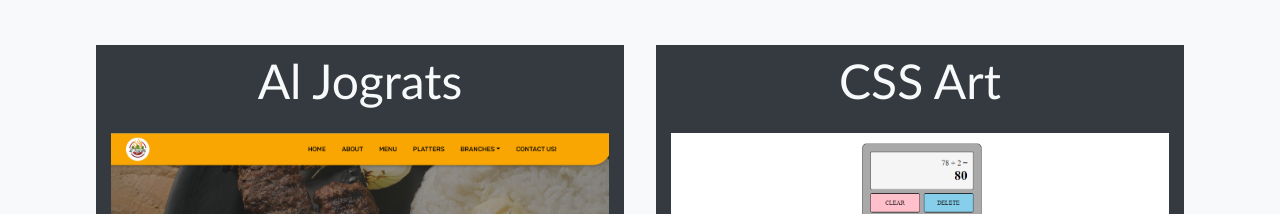
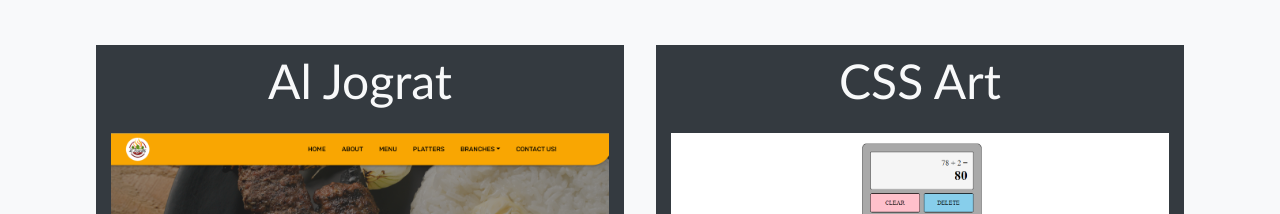
Before and after one commit to cjmacaraeg900/web-portfolio-ver2, a plain HTML site: page index.html in a window 1280 px wide. Shown: the part 1719-1933 px from the top of the page. Drawn offline with nearby package versions, Linux system fonts and the light colour scheme.

Commit message:
capstone updated

```diff
--- a/index.html
+++ b/index.html
@@ -139,7 +139,7 @@
 			        	<!-- Al Jograts Card -->
 			        	<div class="p-3 bg-light text-light col-lg-6">
 			        		<div class="bg-dark col-sm-12 col-md-12 col-lg-12">
-			        	    	<p class="plarge">Al Jograts</p>
+			        	    	<p class="plarge">Al Jograt</p>
 			        	    	<a href="https://aljogratspersiangrill.com/">
 			        	    		<img src="./images/Project1.png" alt="Project1" class="img-fluid mb-4" >
 			        	    	</a>
```
